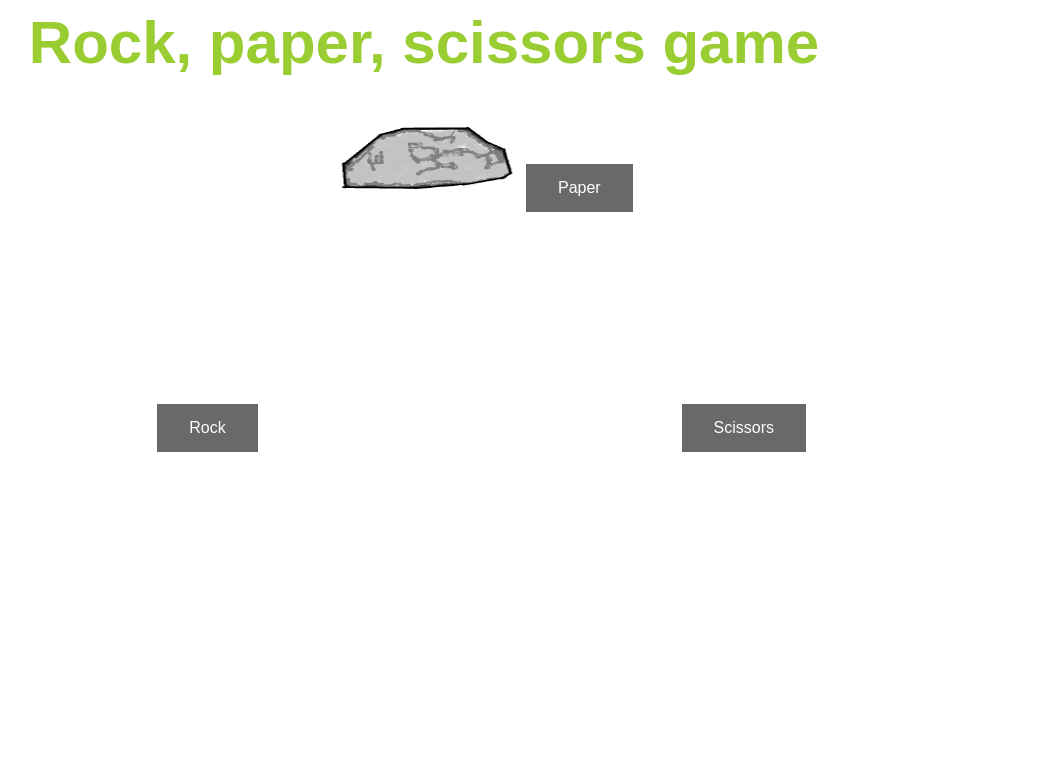
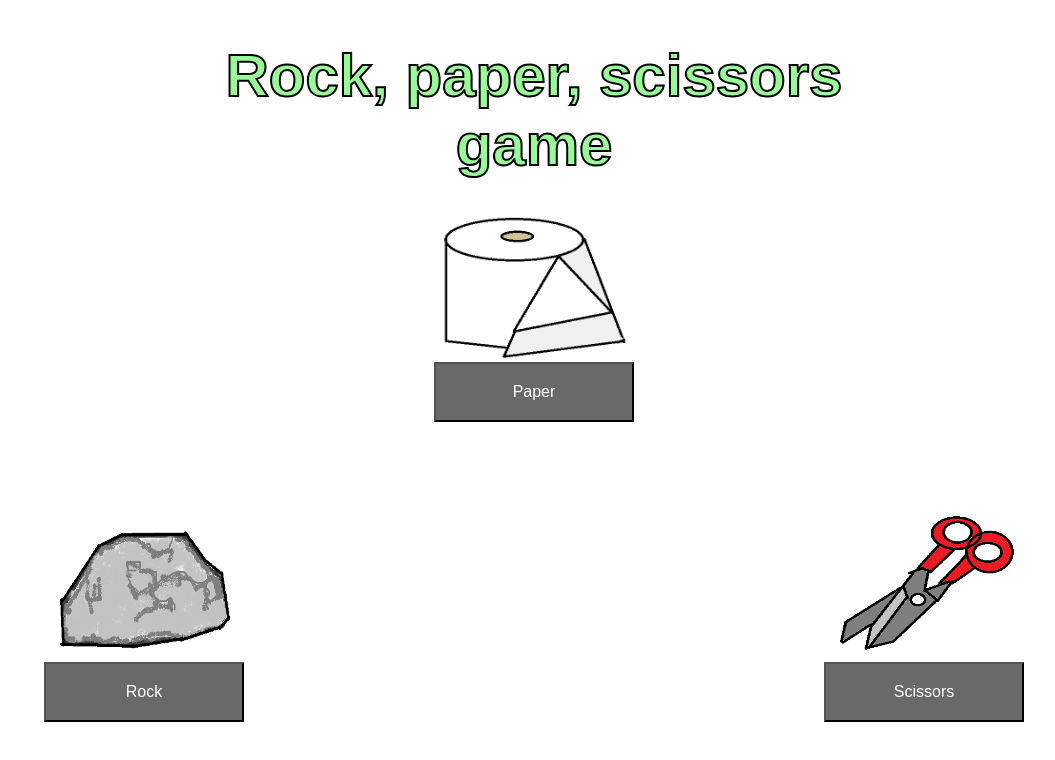
Before and after one commit to adelengstro/rps-game-ae, a plain HTML site: page index.html in a window 1280 px wide. Shown: the whole page, without its empty margins (216-1271 px from the left). Drawn offline with Linux system fonts and the light colour scheme.

Commit message:
Pictures and buttons on the right place

```diff
--- a/index.html
+++ b/index.html
@@ -8,9 +8,10 @@
 <body>
     <h1 class="banner p-3">Rock, paper, scissors game</h1>
     <div class="wrapper">
-    <img src="pic/rock.png" alt="Rock picture" width="200"
-    height="80" position:50px 150px>
-    <button type= "button" id="rock-button" class="rockbutton">Rock</button>
+    <img src="pic/rock.png" alt="Rock picture" class="rockpic">
+    <img src="pic/paper.png" alt="Paper picture" class="paperpic">
+    <img src="pic/scissors.png" alt="Scissors picture" class="scissorpic">
+    <button type= "button" id="rock-button" class="rockbutton" font-family="sans-serif">Rock</button>
     <button type= "button" id="paper-button" class="paperbutton">Paper</button>
     <button type= "button" id="scissor-button" class="scissorsbutton">Scissors</button>
     </div>
--- a/styles.css
+++ b/styles.css
@@ -2,13 +2,14 @@
 
 .wrapper {
     text-align:center;
+    position: absolute;
 }
 
 
 
 .rockbutton {
     background-color: dimgray;
-    border:none;
+    border-color: black;
     color: white;
     padding: 15px 32px;
     text-align: center;
@@ -18,13 +19,15 @@
     margin: 4px 2px;
     cursor: pointer;
     position:absolute;
-    top: 50%;
-    left:29%
+    top:650px;
+    height:60px;
+    left:250px;
+    width:200px;
 }
 
 .paperbutton {
     background-color: dimgray;
-    border:none;
+    border-color: black;
     color:white;
     padding: 15px 32px;
     text-align: center;
@@ -34,13 +37,16 @@
     margin: 4px 2px;
     cursor: pointer;
     position:absolute;
-    top: 20%;
+    top:350px;
+    height:60px;
+    left:640px;
+    width:200px;
 
 }
 
 .scissorsbutton {
     background-color: dimgray;
-    border:none;
+    border-color: black;
     color: white;
     padding: 15px 32px;
     text-align: center;
@@ -50,20 +56,45 @@
     margin: 4px 2px;
     cursor: pointer;
     position:absolute;
-    top: 50%;
-    right:20%
+    top:650px;
+    height:60px;
+    left:1030px;
+    width:200px;
 }
 
 .banner {
-    color:yellowgreen;
+    color: #98FB98;
+    -webkit-text-stroke: 2px black;
     font-size: 60px;
     font-family: sans-serif;
     text-align: center;
+    position:absolute;
+    top:1px;
+    height:200px;
+    left: 400px;
+    width: 700px;
 }
 
 .rockpic {
     width: 200px;
-    height: 80px;
-    position: 50px 150px;
+    height: 150px;
+    position: absolute;
+    top:505px;
+    left:250px;
+}
 
+.paperpic {
+    width:200px;
+    height:150px;
+    position: absolute;
+    top:201px;
+    left:640px;
 }
+
+.scissorpic {
+    width: 200px;
+    height: 150px;
+    position: absolute;
+    top:505px;
+    left:1030px;
+}
```
